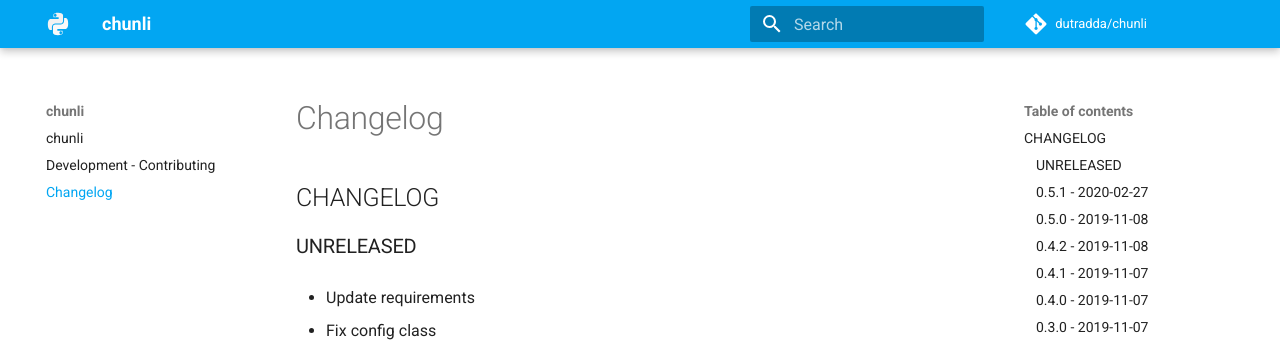
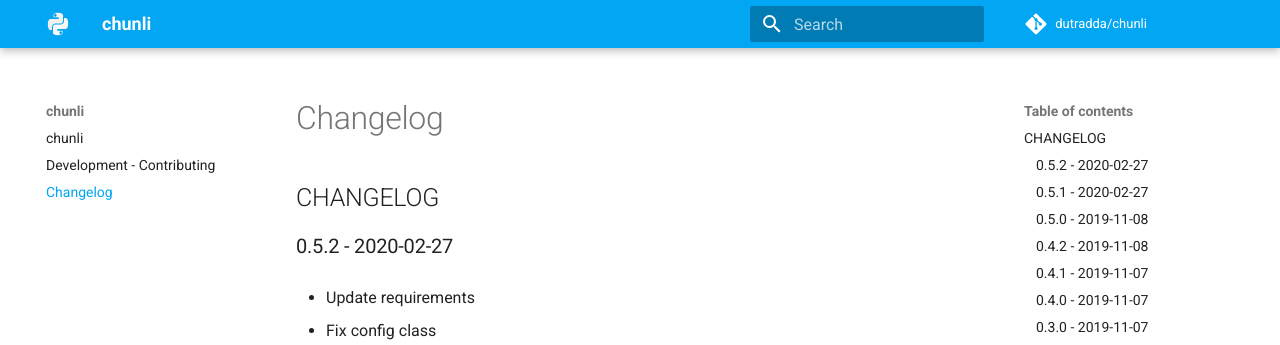
Before and after one commit to dutradda/chunli, an MkDocs documentation site: the page built from docs/changelog.md, in a window 1280 px wide and 900 px high. Shown: the top 345 px of the window. Built offline with MkDocs 1.6.1 and Material for MkDocs 9.7.7, drawn with Linux system fonts in a browser that asks for light colours; comment, search, counter and statistics services are not loaded.

Commit message:
Update CHANGELOG

```diff
--- a/docs/changelog.md
+++ b/docs/changelog.md
@@ -1,6 +1,6 @@
 ## CHANGELOG
 
-### UNRELEASED
+### 0.5.2 - 2020-02-27
 
  - Update requirements
 
```
Also changed, not shown: CHANGELOG.md (+1 -1 lines).
